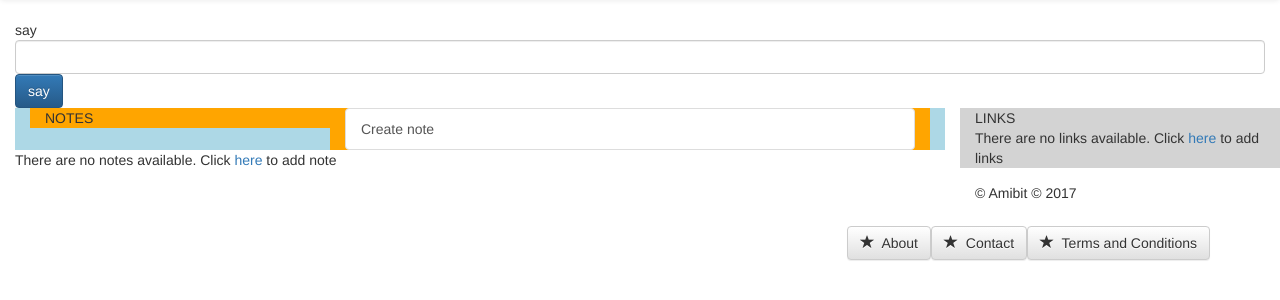
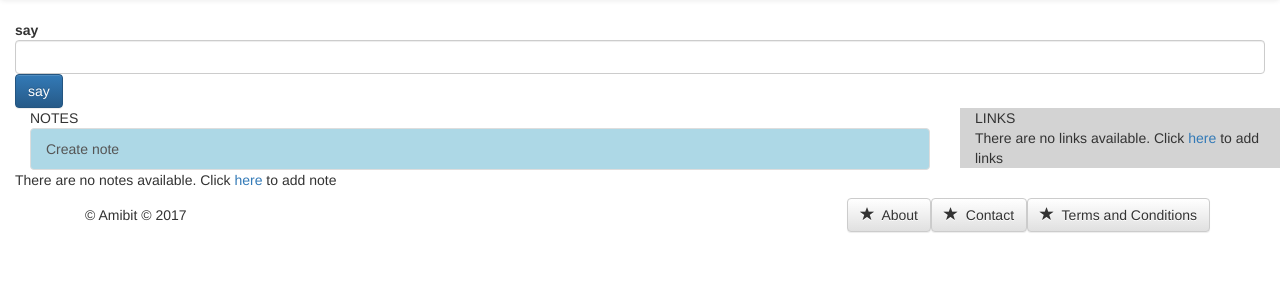
Before and after one commit to GoranAviani/amibit-project, a Django app: page /linkmanager/dashboard/ in a window 1280 px wide. Shown: the part 52-352 px from the top of the page. Run offline with Django 3.2, Linux system fonts and the light colour scheme; the visitor is signed in with stand-in values (Sample User, id 1); data that the repository does not hold is empty; some libraries are stand-ins or nearby versions.

Commit message:
small gui fixes, redirect for registered users from index to dashboard, fix django rest: link create,update,delete

```diff
--- a/linkmanager/templates/base_generic.html
+++ b/linkmanager/templates/base_generic.html
@@ -3,7 +3,8 @@
  {% endblock %} <!-- STA PISE U TABU-->
 
 <!-- for collapse to work -->
-<script src="//code.jquery.com/jquery-1.11.0.min.js"></script>
+<script src="https://ajax.googleapis.com/ajax/libs/jquery/3.2.1/jquery.min.js"></script>
+
 <!-- Latest compiled and minified CSS -->
 <link rel="stylesheet" href="https://maxcdn.bootstrapcdn.com/bootstrap/3.3.7/css/bootstrap.min.css" integrity="sha384-BVYiiSIFeK1dGmJRAkycuHAHRg32OmUcww7on3RYdg4Va+PmSTsz/K68vbdEjh4u" crossorigin="anonymous">
 <!-- Optional theme -->
@@ -11,6 +12,7 @@
 
 <!-- Latest compiled and minified JavaScript -->
 <script src="https://maxcdn.bootstrapcdn.com/bootstrap/3.3.7/js/bootstrap.min.js" integrity="sha384-Tc5IQib027qvyjSMfHjOMaLkfuWVxZxUPnCJA7l2mCWNIpG9mGCD8wGNIcPD7Txa" crossorigin="anonymous"></script>
+
 
 
 
@@ -143,7 +145,7 @@
 
 
 
-
+  <div class="col-sm-12">
         <footer class="footer">
             <div class="container">
                 <p class="navbar-text pull-left">©  Amibit © 2017</p>
@@ -153,7 +155,7 @@
 
             </div>
             </footer>
-
+   </div>
 
 
 
--- a/linkmanager/templates/dashboard.html
+++ b/linkmanager/templates/dashboard.html
@@ -10,7 +10,7 @@
 </head>
 <body>
 
- <div class="col-sm-12"
+ <div class="col-sm-12">
 
   <label>say</label>
   <form method="POST">
@@ -24,15 +24,14 @@
 
 <div class="col-sm-9">
 
-  <div class="col-sm-12" style="background-color:lightblue;">
-    <div class="col-sm-4" style="background-color:orange;">
+  <div class="col-sm-12" >
+
       NOTES
-    </div>
-    <div class="col-sm-8" style="background-color:orange;">
-      <a href ="{% url 'note_create' %}" class='list-group-item' >
+
+      <a href ="{% url 'note_create' %}" class='list-group-item' style="background-color:lightblue;">
         Create note
       </a>
-    </div>
+
   </div>
 
     {% if notes %}
--- a/linkmanager/views.py
+++ b/linkmanager/views.py
@@ -44,14 +44,15 @@ UserInfo,
 
 def index(request):
 
-#if request.user.is_authenticated():
-
-# Render the HTML template index.html with the data in the context variable
-    return render(
-        request,
-        'index.html',
-        #context={'num_apps':num_apps,'num_users':num_users},
-        )
+    if request.user.is_authenticated():
+        return redirect('dashboard')
+    else:
+    # Render the HTML template index.html with the data in the context variable
+        return render(
+            request,
+            'index.html',
+            #context={'num_apps':num_apps,'num_users':num_users},
+            )
 def about(request):
     return render(
     request,
```
Also changed, not shown: perasis/settings.py (+6 -6 lines).
